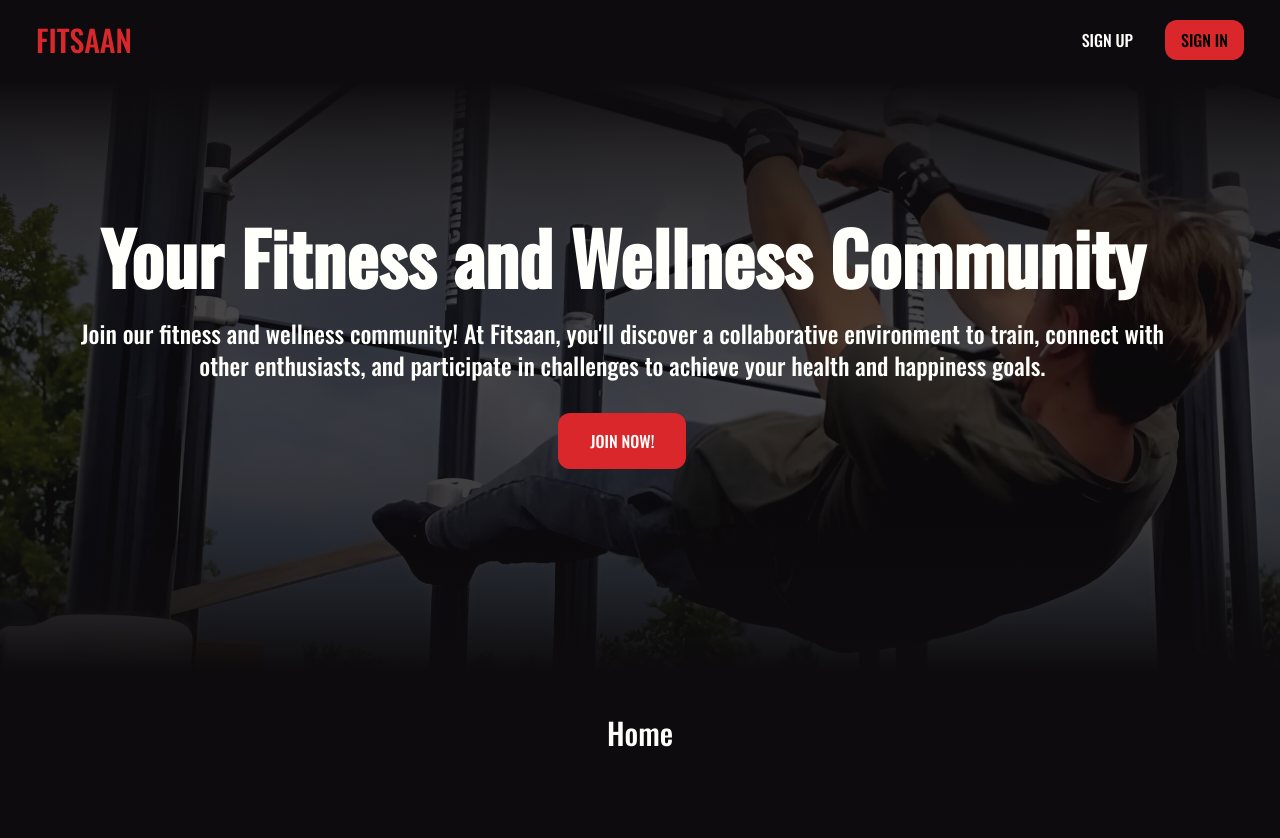
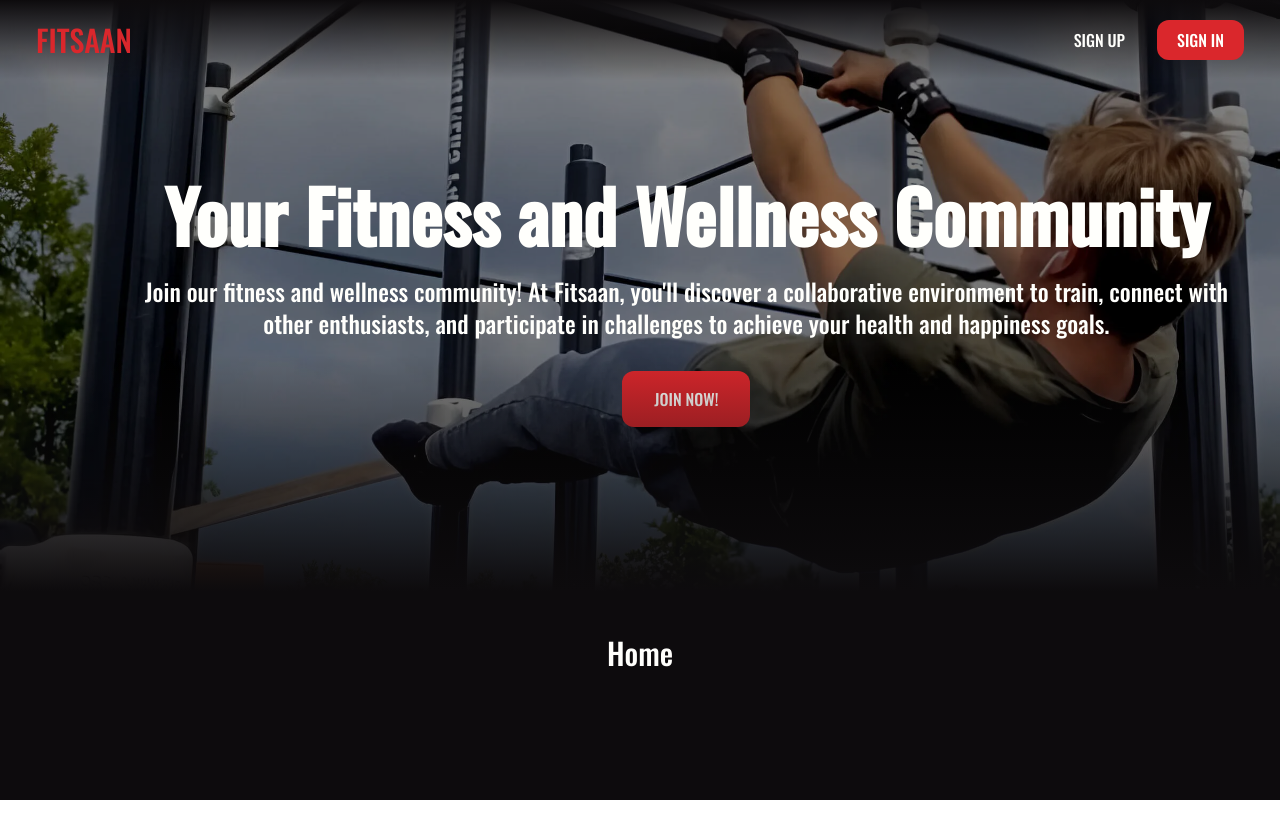
Before and after one commit to JonathanSaan/fitsaan, a Next.js app in the folder cliente/: page / in a window 1280 px wide. Shown: the top 838 px of the page. After the commit the page ends 800 px from the top, so only its background shows below. Built offline with nearby package versions, Linux system fonts and the light colour scheme.

Commit message:
Update button styles and header design

```diff
--- a/cliente/src/app/forgot-password/page.tsx
+++ b/cliente/src/app/forgot-password/page.tsx
@@ -25,7 +25,7 @@ const SignIn = () => {
             <input type="text" placeholder="Email" className="bg-black outline-none caret-red placeholder-white border-b-2 focus:border-red border-gray pl-12 pb-2 h-11 sm:w-[28rem]" {...register("email", {required: true, pattern: /^\S+@\S+$/i})} />
           </span>
 
-          <button className={`uppercase ${isValid ? "bg-red hover:bg-red/85" : "border-2 border-gray cursor-not-allowed"} mt-8 h-12 sm:w-[28rem] rounded`} disabled={!isValid}>continue</button>
+          <button className={`uppercase ${isValid ? "bg-red hover:bg-red-600 active:bg-red-700" : "border-2 border-gray cursor-not-allowed"} mt-8 h-12 sm:w-[28rem] rounded`} disabled={!isValid}>continue</button>
         </form>
         <span><Link href="/sign-in" className="ml-1 pb-1 px-1 hover:border-b-2 hover:border-red text-red">Return to Sign in</Link></span>
       </div>
--- a/cliente/src/app/page.tsx
+++ b/cliente/src/app/page.tsx
@@ -10,9 +10,8 @@ const Home = () => {
       <Header />
       <main className="flex flex-col min-h-screen bg-black">
         <div className="relative">
-          <div className="absolute top-0 left-0 w-full h-full bg-gradient-to-b from-black"></div>
-          <div className="absolute top-0 left-0 w-full h-full bg-gradient-to-t from-black"></div>
-          <section className="absolute max-md:top-1/2 max-md:left-1/2 max-md:transform max-md:-translate-x-1/2 max-md:-translate-y-1/2 text-center text-white md:mt-[11vw] md:ml-[3vw] max-sm:w-full md:min-w-[53rem] xl:min-w-[73rem] sm:w-[90vw] md:w-[58vw] xl:w-[50rem]">
+          <div className="absolute z-30 bottom-0 left-0 h-[40%] w-full bg-gradient-to-t from-black"></div>
+          <section className="absolute z-10 max-md:top-1/2 max-md:left-1/2 max-md:transform max-md:-translate-x-1/2 max-md:-translate-y-1/2 text-center text-white md:mt-[14vw] md:ml-[8vw] max-sm:w-full md:min-w-[53rem] xl:min-w-[73rem] sm:w-[90vw] md:w-[58vw] xl:w-[50rem]">
             <h1 className="font-semibold max-sm:text-2xl max-md:text-4xl max-xl:text-5xl text-7xl">
               Your Fitness and Wellness Community
             </h1>
@@ -24,7 +23,7 @@ const Home = () => {
             </p>
             <Link
               href="/sign-up"
-              className="bg-red hover:bg-red/85 py-4 px-8 uppercase rounded-xl"
+              className="bg-red hover:bg-red-600 active:bg-red-700 py-4 px-8 uppercase rounded-xl"
             >
               Join Now!
             </Link>
@@ -34,14 +33,14 @@ const Home = () => {
             alt="a man exercising dumbbell"
             placeholder="blur"
             priority
-            className="max-md:hidden object-cover w-screen pointer-events-none"
+            className="max-md:hidden object-cover w-screen pointer-events-none brightness-50"
           />
           <Image
             src={bannerMobile}
             alt="a man exercising dumbbell"
             placeholder="blur"
             priority
-            className="md:hidden object-cover h-[100vw] w-screen pointer-events-none"
+            className="md:hidden object-cover h-[100vw] w-screen pointer-events-none brightness-50"
           />
         </div>
 
--- a/cliente/src/app/sign-in/page.tsx
+++ b/cliente/src/app/sign-in/page.tsx
@@ -49,7 +49,7 @@ const SignIn = () => {
             <Link href="/forgot-password" className="text-red pb-1 px-1 hover:border-b-2 hover:border-red">Forgot password?</Link>
           </span>
 
-          <button className={`uppercase ${isValid ? "bg-red hover:bg-red/85" : "border-2 border-gray cursor-not-allowed"} h-12 sm:w-[28rem] rounded`} disabled={!isValid}>sign in</button>
+          <button className={`uppercase ${isValid ? "bg-red hover:bg-red-600 active:bg-red-700" : "border-2 border-gray cursor-not-allowed"} h-12 sm:w-[28rem] rounded`} disabled={!isValid}>sign in</button>
           <button className="flex justify-center items-center mt-6 mx-auto border-2 border-gray hover:bg-gray/10 px-5 h-12 w-full rounded"><FaGoogle size={18} className="mr-2"/> Sign in with Google</button>
         </form>
         <span>Don't have an account? <Link href="/sign-up" className="ml-1 pb-1 px-1 hover:border-b-2 hover:border-red text-red">Sign up</Link></span>
--- a/cliente/src/app/sign-up/page.tsx
+++ b/cliente/src/app/sign-up/page.tsx
@@ -73,7 +73,7 @@ const SignUp = () => {
             </label>
           </span>
 
-          <button className={`uppercase ${isValid ? "bg-red hover:bg-red/85" : "border-2 border-gray cursor-not-allowed"} h-12 sm:w-[28rem] rounded`} disabled={!isValid}>sign up</button>
+          <button className={`uppercase ${isValid ? "bg-red hover:bg-red-600 active:bg-red-700" : "border-2 border-gray cursor-not-allowed"} h-12 sm:w-[28rem] rounded`} disabled={!isValid}>sign up</button>
           <button className="flex justify-center items-center mt-6 mx-auto border-2 border-gray hover:bg-gray/10 px-5 h-12 w-full rounded"><FaGoogle size={18} className="mr-2"/> Sign up with Google</button>
         </form>
         <span>Already have an account? <Link href="/sign-in" className="ml-1 pb-1 px-1 hover:border-b-2 hover:border-red text-red">Sign in</Link></span>
--- a/cliente/src/components/Header.tsx
+++ b/cliente/src/components/Header.tsx
@@ -2,13 +2,13 @@ import Link from "next/link";
 
 const Header = () => {
   return (
-    <header className="z-10 flex items-center bg-black px-5 lg:px-9 h-20">
+    <header className="absolute z-20 bg-transparent flex items-center px-5 lg:px-9 h-20 w-full bg-gradient-to-b from-black">
       <Link href="/" className="text-red text-3xl uppercase">fitsaan</Link>
 
       <input type="search" placeholder="Search" className="hidden bg-black text-white outline-none caret-red placeholder-white border-b-2 border-gray focus:border-red ml-auto mr-7 pl-2 pb-1 max-sm:w-44 max-md:w-56 w-72" />
-      <nav className="ml-auto">
-        <Link href="/sign-up" className="uppercase text-white pb-0.5 px-1 hover:border-b-2 border-red">sign up</Link>
-        <Link href="/sign-in" className="bg-red hover:bg-red/85 ml-7 py-2 px-4 uppercase rounded-xl">sign in</Link>
+      <nav className="ml-auto text-white">
+        <Link href="/sign-up" className="uppercase pb-0.5 px-2 hover:border-b-2 border-red">sign up</Link>
+        <Link href="/sign-in" className="bg-red hover:bg-red-600 active:bg-red-700 ml-6 py-2 px-5 uppercase rounded-xl">sign in</Link>
       </nav>
     </header>
   );
--- a/cliente/tailwind.config.ts
+++ b/cliente/tailwind.config.ts
@@ -11,7 +11,11 @@ const config: Config = {
       "white": "#fffffc",
       "black": "#0d0b0d",
       "gray": "#717070",
-      "red": "#da272c",
+      "red": {
+        DEFAULT: "#da272c",
+        600: "#b71e22",
+        700: "#981c1f",
+      },
     },
   },
   plugins: [],
```
